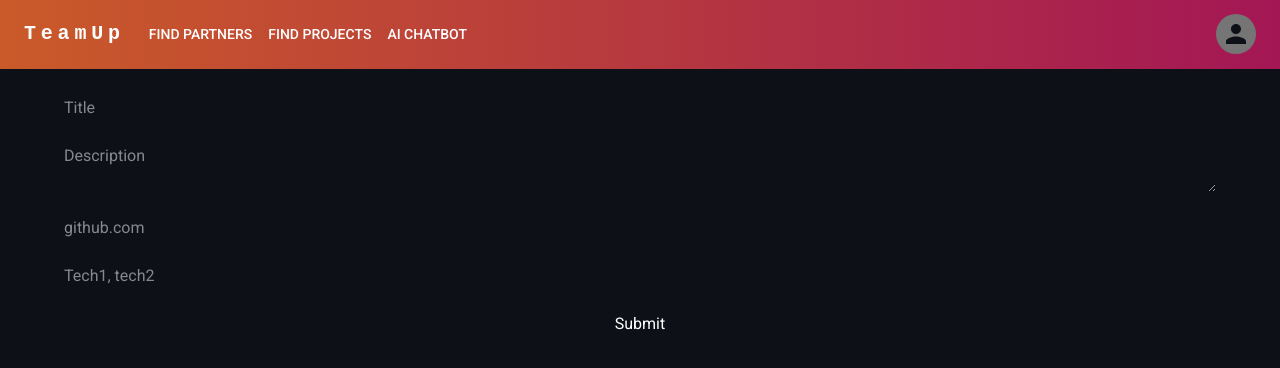
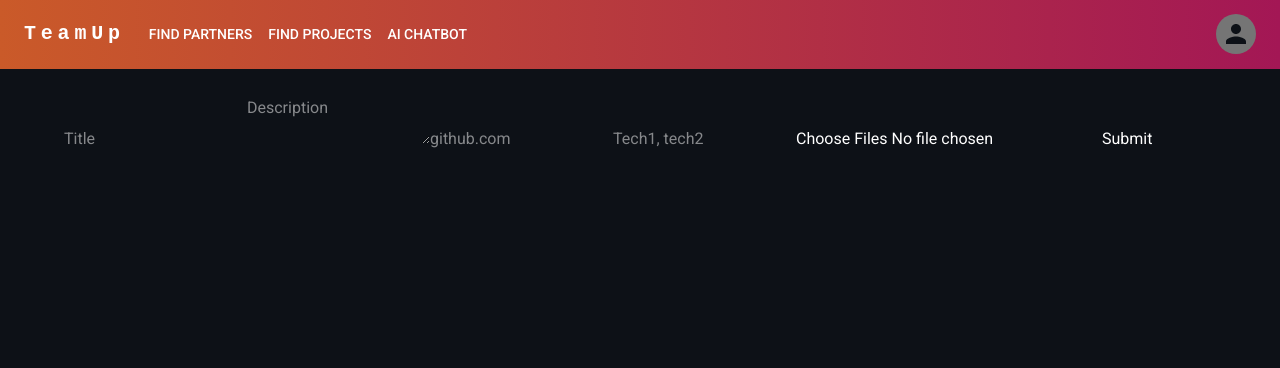
Before and after one commit to AndyStan112/teamup, a Next.js app: page /testProjects in a window 1280 px wide. Shown: the top 368 px of the page. Built offline with nearby package versions, Linux system fonts and the light colour scheme; what @mui/material-nextjs would draw is missing.

Commit message:
changed create project to handle image uploads

```diff
--- a/src/app/testProjects/actions.ts
+++ b/src/app/testProjects/actions.ts
@@ -1,19 +1,33 @@
 "use server";
 import { prisma } from "@/utils";
-// import { put } from "@vercel/blob";
+import { put } from "@vercel/blob"; // Import Vercel Blob SDK
 import { auth } from "@clerk/nextjs/server";
 import { Project } from "@prisma/client";
 
 export async function createProject(formData: FormData) {
     const { userId } = await auth();
 
+    const images = formData.getAll("images") as File[];
+
+    const imageUploadPromises = images.map(async (image) => {
+        const blob = await put(image.name, image, {
+            access: "public",
+        });
+        return blob.url;
+    });
+
+    const imageUrls = await Promise.all(imageUploadPromises);
+
     const formDataObject = Object.fromEntries(formData.entries());
+
     const project = await prisma.project.create({
         data: {
             ...formDataObject,
             originalCreatorId: userId!,
             technologies: formDataObject.technologies.split(","),
+            images: imageUrls,
         } as Project,
     });
+
     return project;
 }
--- a/src/app/testProjects/page.tsx
+++ b/src/app/testProjects/page.tsx
@@ -1,6 +1,6 @@
 "use client";
-import { createProject } from "./actions";
 import { useState } from "react";
+import { createProject } from "./actions"; // Import Server Action
 
 export default function Page() {
     const [form, setForm] = useState({
@@ -8,24 +8,39 @@ export default function Page() {
         description: "",
         githubLink: "",
         technologies: "",
+        images: [], // Store selected images
     });
 
     const handleChange = (e) => {
         setForm({ ...form, [e.target.name]: e.target.value });
     };
 
+    const handleFileChange = (e) => {
+        const selectedFiles = Array.from(e.target.files); // Convert FileList to Array
+        setForm({ ...form, images: selectedFiles });
+    };
+
     const handleSubmit = async (e) => {
         e.preventDefault();
-        const formData = new FormData(e.target);
+        const formData = new FormData();
+
+        // Append text fields
+        formData.append("title", form.title);
+        formData.append("description", form.description);
+        formData.append("githubLink", form.githubLink);
+        formData.append("technologies", form.technologies);
+
+        // Append each file separately
+        form.images.forEach((file) => {
+            formData.append("images", file);
+        });
+
         await createProject(formData);
     };
 
     return (
         <div>
-            <form
-                onSubmit={handleSubmit}
-                className="flex flex-col justify-between h-[240px]"
-            >
+            <form onSubmit={handleSubmit} encType="multipart/form-data">
                 <input
                     name="title"
                     type="text"
@@ -54,6 +69,15 @@ export default function Page() {
                     onChange={handleChange}
                 />
 
+                {/* Multiple file input */}
+                <input
+                    type="file"
+                    name="images"
+                    multiple
+                    accept="image/*"
+                    onChange={handleFileChange}
+                />
+
                 <button type="submit">Submit</button>
             </form>
         </div>
```
